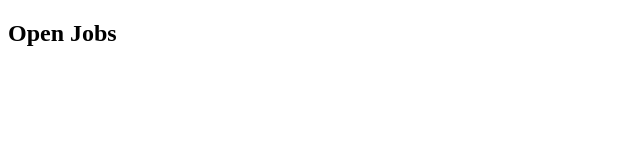
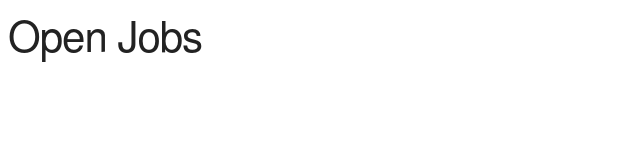
Before and after one commit to corneliajohnson/oddjobs, a React app: page oddjobs/public/index.html in a window 1280 px wide. Shown: the whole page, without its empty margins (0-640 px from the left). Built offline with nearby package versions, Linux system fonts and the light colour scheme.

Commit message:
added skeleton css

```diff
--- a/oddjobs/package.json
+++ b/oddjobs/package.json
@@ -9,6 +9,7 @@
     "react": "^17.0.1",
     "react-dom": "^17.0.1",
     "react-scripts": "4.0.1",
+    "react-skeleton-css": "^1.1.0",
     "web-vitals": "^0.2.4"
   },
   "scripts": {
--- a/oddjobs/public/index.html
+++ b/oddjobs/public/index.html
@@ -1,14 +1,12 @@
 <!DOCTYPE html>
 <html lang="en">
+
 <head>
   <meta charset="utf-8" />
   <link rel="icon" href="%PUBLIC_URL%/favicon.ico" />
   <meta name="viewport" content="width=device-width, initial-scale=1" />
   <meta name="theme-color" content="#000000" />
-    <meta
-      name="description"
-      content="Web site created using create-react-app"
-    />
+  <meta name="description" content="Web site created using create-react-app" />
   <link rel="apple-touch-icon" href="%PUBLIC_URL%/logo192.png" />
   <!--
       manifest.json provides metadata used when your web app is installed on a
@@ -24,8 +22,11 @@
       work correctly both with client-side routing and a non-root public URL.
       Learn how to configure a non-root public URL by running `npm run build`.
     -->
+  <!-- skeleton css -->
+  <link href="https://cdnjs.cloudflare.com/ajax/libs/skeleton/2.0.4/skeleton.min.css" type="text/css" rel="stylesheet">
   <title>React App</title>
 </head>
+
 <body>
   <noscript>You need to enable JavaScript to run this app.</noscript>
   <div id="root"></div>
@@ -40,4 +41,5 @@
       To create a production bundle, use `npm run build` or `yarn build`.
     -->
 </body>
+
 </html>
--- a/oddjobs/src/components/job/Job.js
+++ b/oddjobs/src/components/job/Job.js
@@ -0,0 +1,3 @@
+import React from "react";
+
+export const Job = () => <section></section>;
```
Also changed, not shown: 1 other file. Lines whose indentation alone changed are shown as unchanged.
